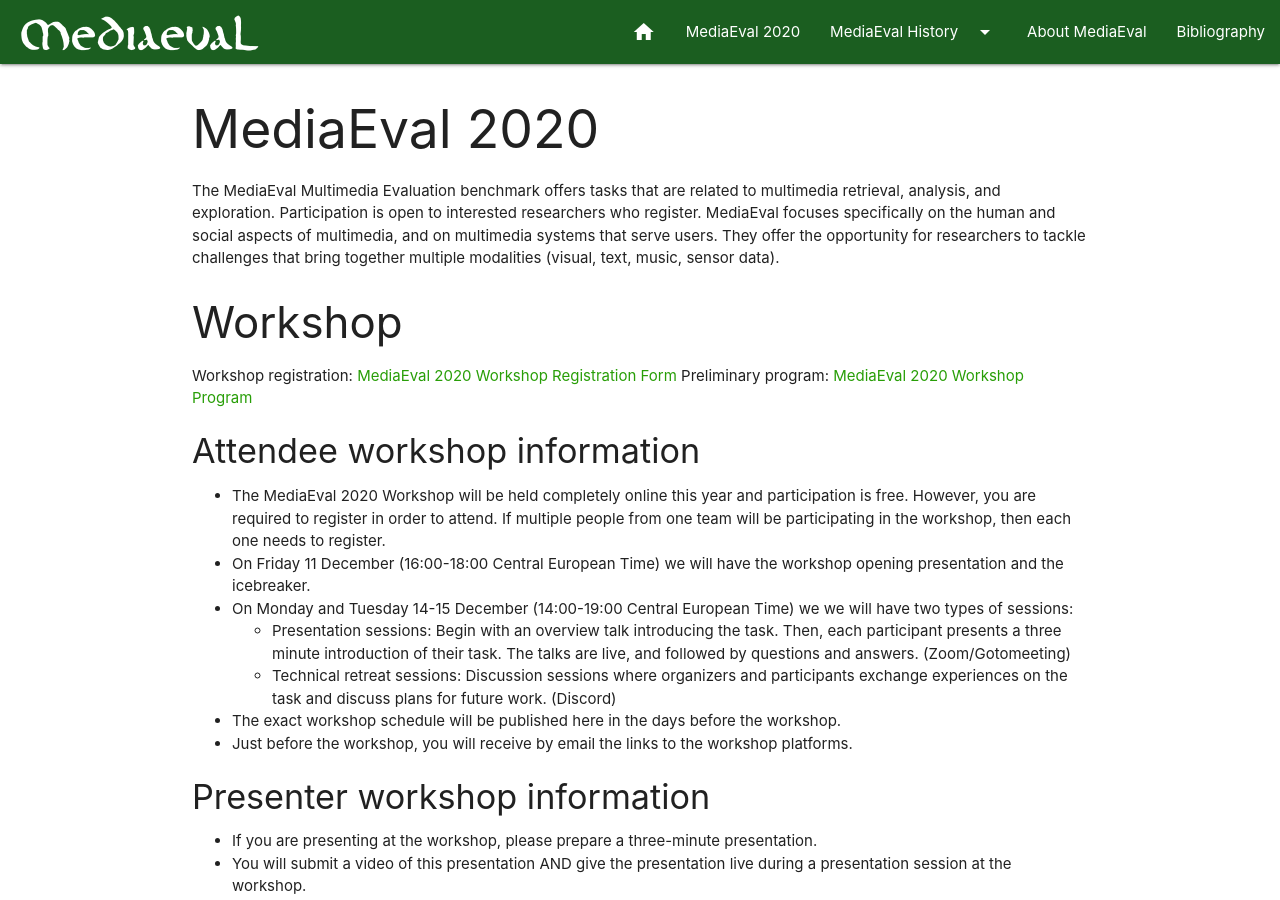
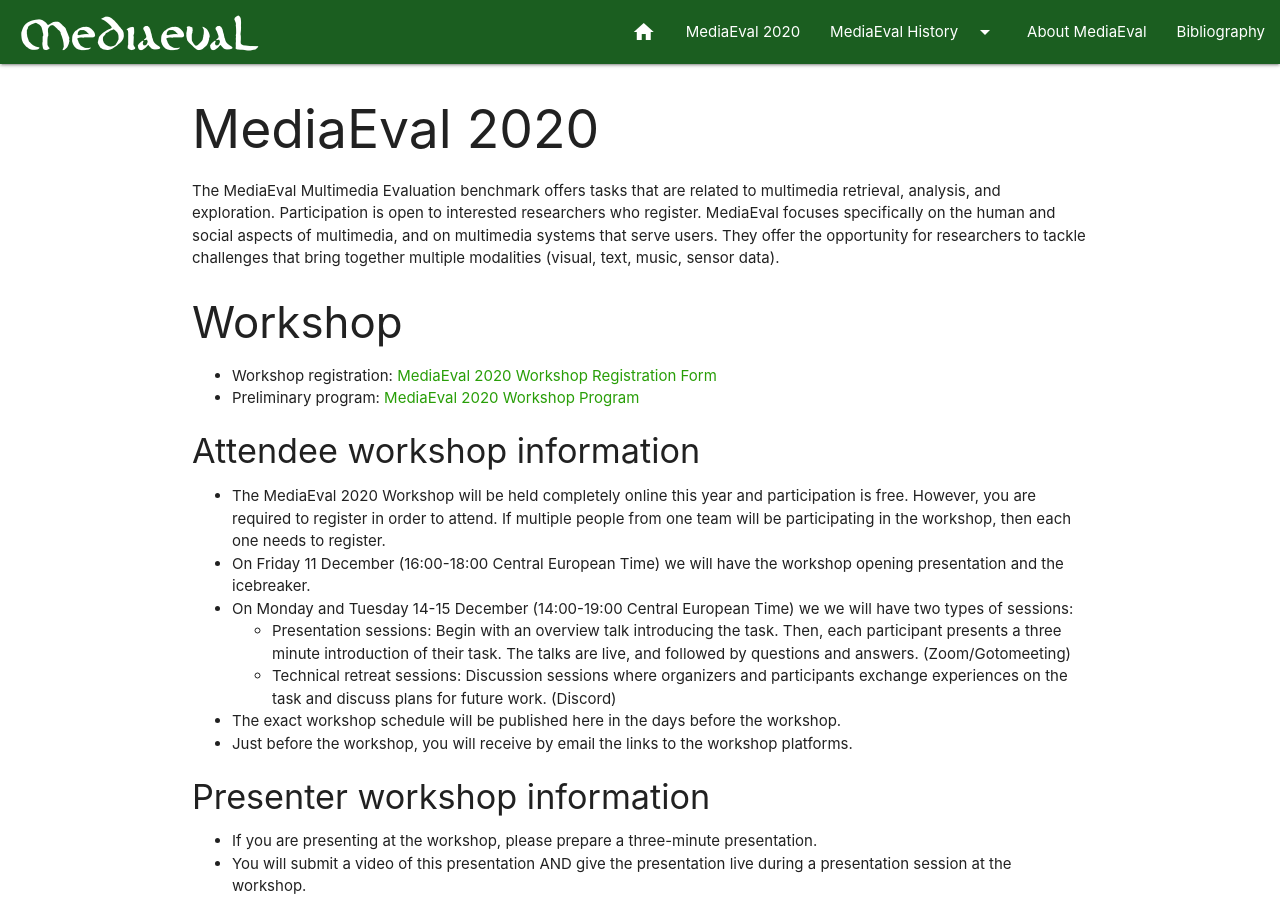
Before and after one commit to multimediaeval/multimediaeval.github.io, a Jekyll site: the page built from _editions/2020.md, in a window 1280 px wide and 900 px high. Built offline with Jekyll 4.4.1, drawn with Linux system fonts in a browser that asks for light colours.

Commit message:
Update 2020.md
add line return

```diff
--- a/_editions/2020.md
+++ b/_editions/2020.md
@@ -13,8 +13,8 @@
 -->
 
 ### Workshop
-Workshop registration: [MediaEval 2020 Workshop Registration Form](https://forms.gle/ZbXsMSzRTc2xcphB6)
-Preliminary program: [MediaEval 2020 Workshop Program](https://docs.google.com/document/d/1oNOF9Ksmkhae6e_Nyv42eXSMzUEohJde1wtjl6aWAtg/edit)
+* Workshop registration: [MediaEval 2020 Workshop Registration Form](https://forms.gle/ZbXsMSzRTc2xcphB6)
+* Preliminary program: [MediaEval 2020 Workshop Program](https://docs.google.com/document/d/1oNOF9Ksmkhae6e_Nyv42eXSMzUEohJde1wtjl6aWAtg/edit)
 
 #### Attendee workshop information
 * The MediaEval 2020 Workshop will be held completely online this year and participation is free. However, you are required to register in order to attend. If multiple people from one team will be participating in the workshop, then each one needs to register.
```
